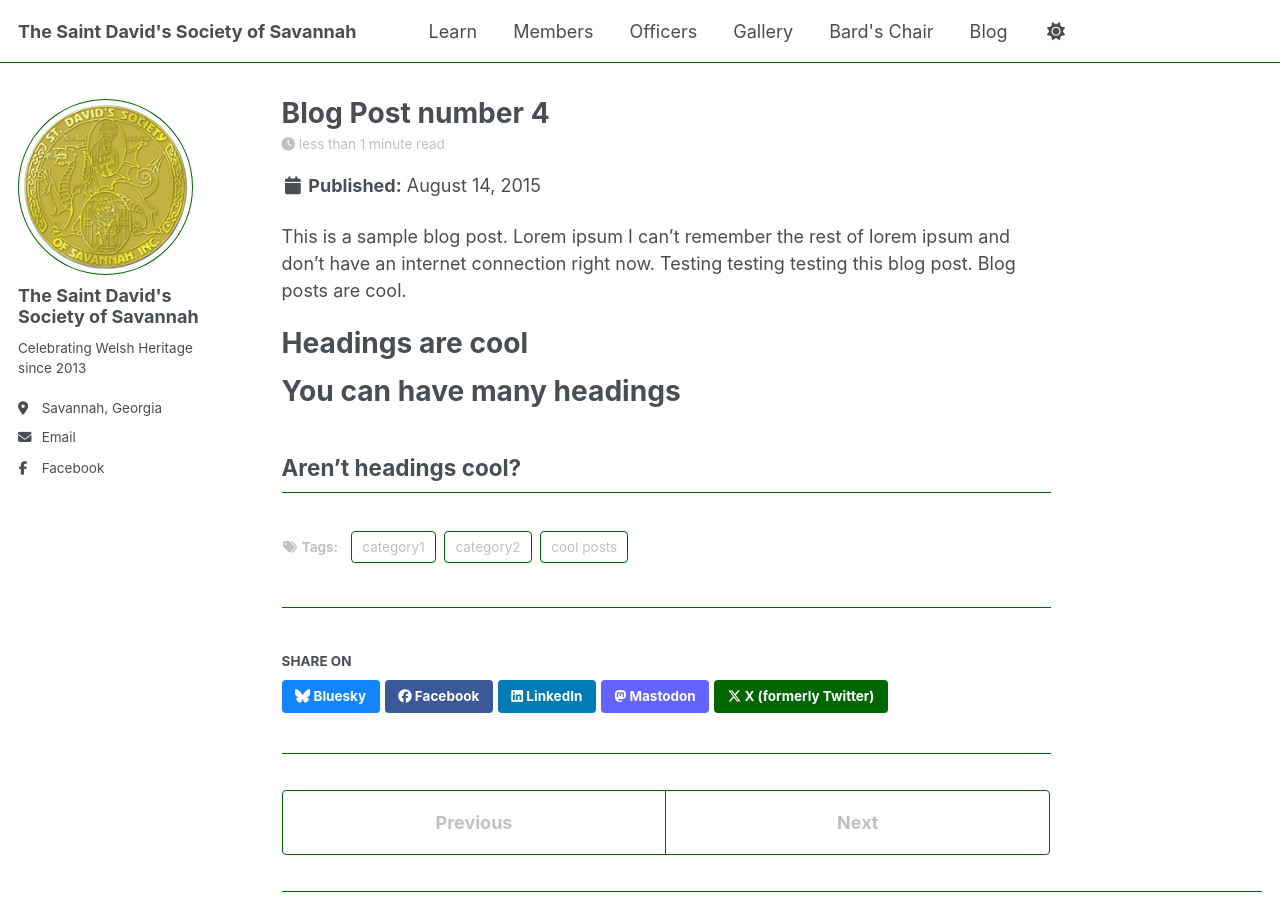
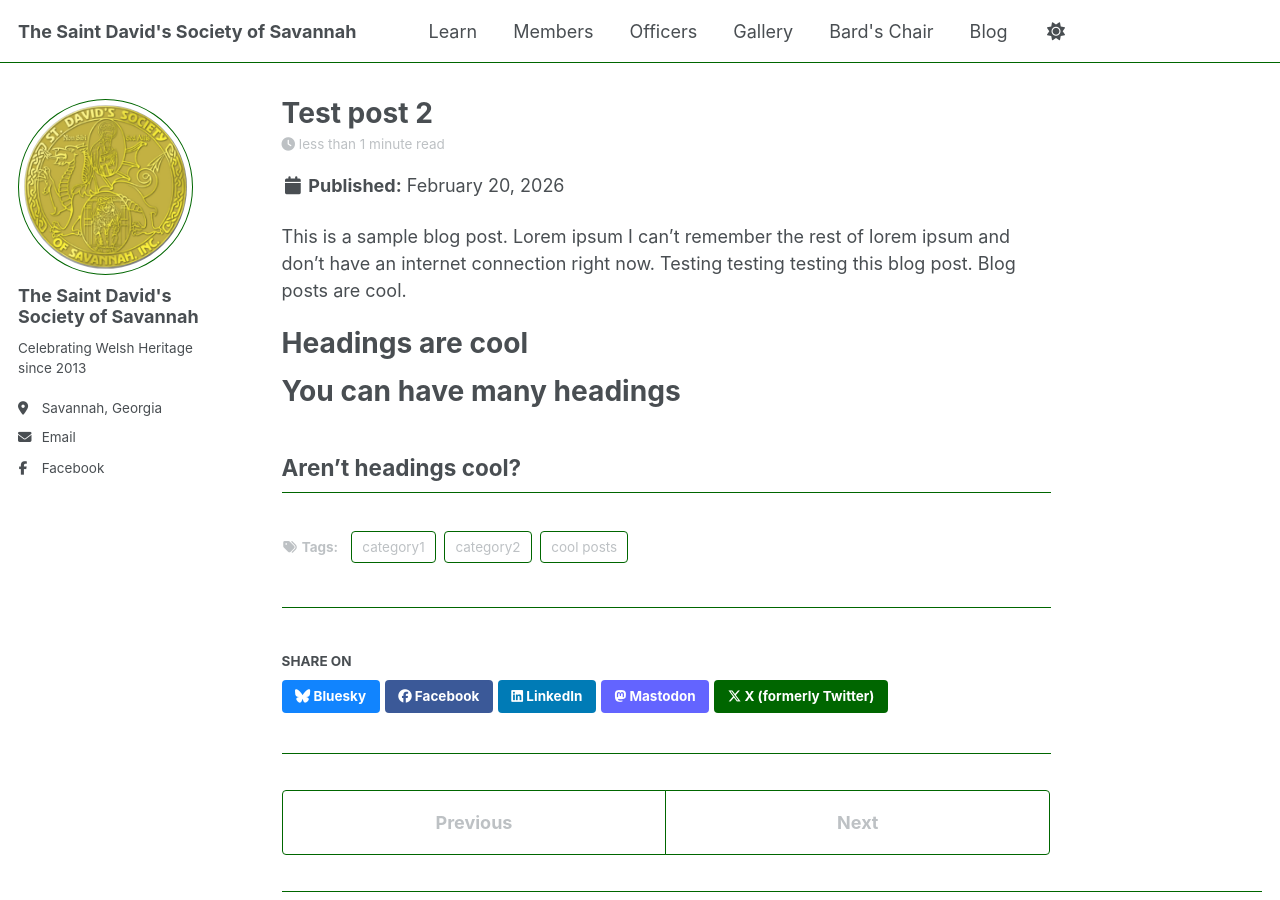
Before and after one commit to whancock6/sdss2, a Jekyll site: the page built from _posts/2015-08-14-blog-post-4.md, in a window 1280 px wide and 900 px high. Built offline with Jekyll 4.4.1, drawn with Linux system fonts in a browser that asks for light colours; a script bundle is joined from its source files by our own code; library files that are not in the unit come from our copies.

Commit message:
Update 2015-08-14-blog-post-4.md

```diff
--- a/_posts/2015-08-14-blog-post-4.md
+++ b/_posts/2015-08-14-blog-post-4.md
@@ -1,7 +1,7 @@
 ---
-title: 'Blog Post number 4'
-date: 2015-08-14
-permalink: /posts/2012/08/blog-post-4/
+title: 'Test post 2'
+date: 2026-02-20
+permalink: /posts/2026/02/blog-post-1/
 tags:
   - cool posts
   - category1
```
